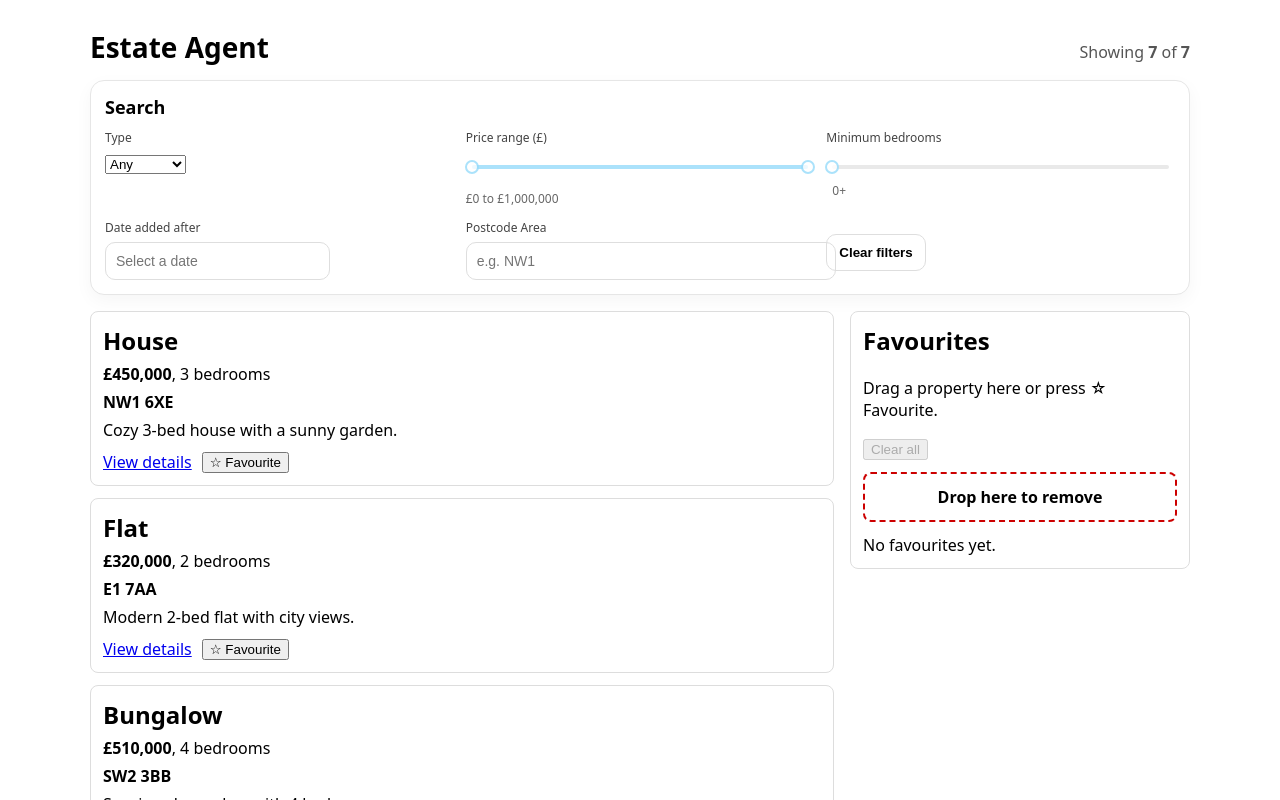
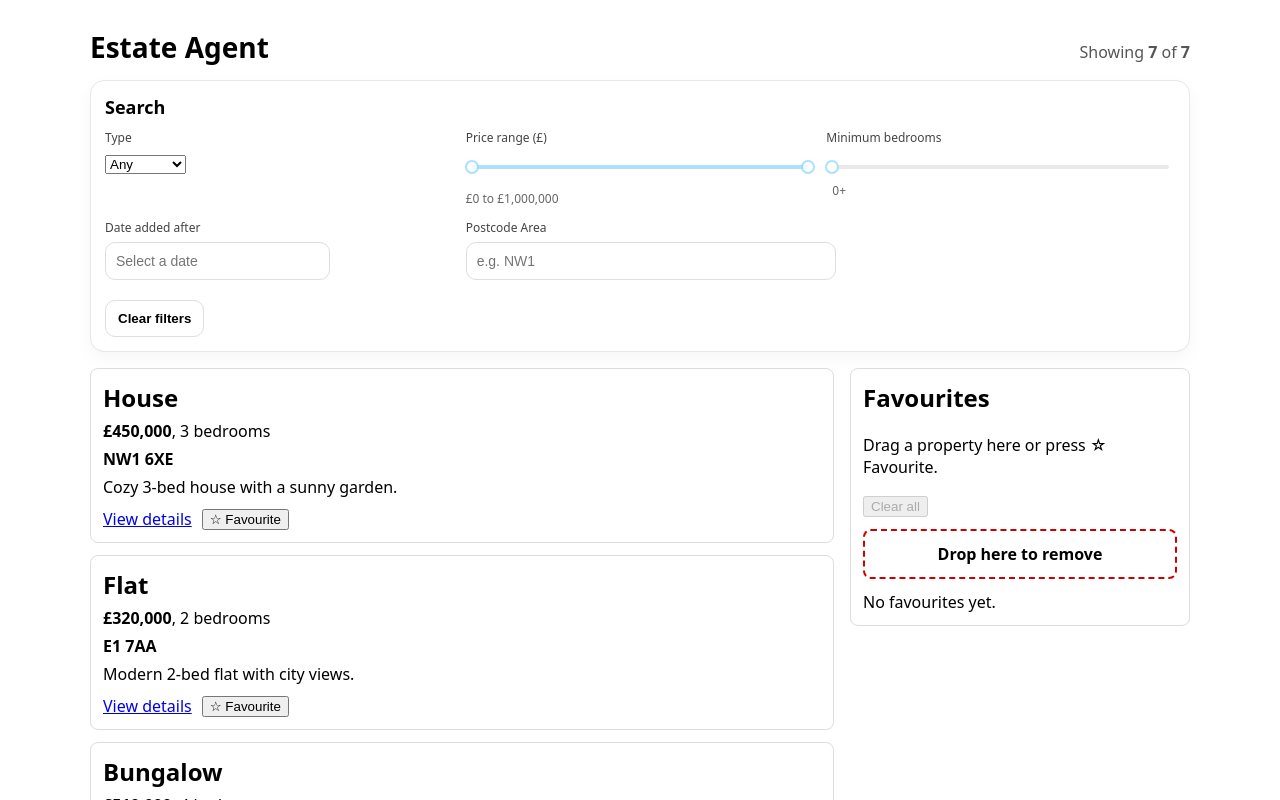
Before and after one commit to Jinaaaaks/estate-agent-spa, a React (Create React App) app: page / in a window 1280 px wide. Shown: the top 800 px of the page. Built offline with nearby package versions, Linux system fonts and the light colour scheme.

Commit message:
complete search filters, favourites and UI layout baseline

```diff
--- a/src/pages/SearchPage.jsx
+++ b/src/pages/SearchPage.jsx
@@ -164,7 +164,7 @@ export default function SearchPage() {
                     placeholder="e.g. NW1"
                 />
             </div>
-            <div className="btnRow">
+            <div className="btnRow" style={{gridColumn:"1 / -1", marginTop: 8}}>
                 <button type="button" className="btn btnGhost" onClick={clearFilters}>Clear filters</button>
             </div>
 
```
